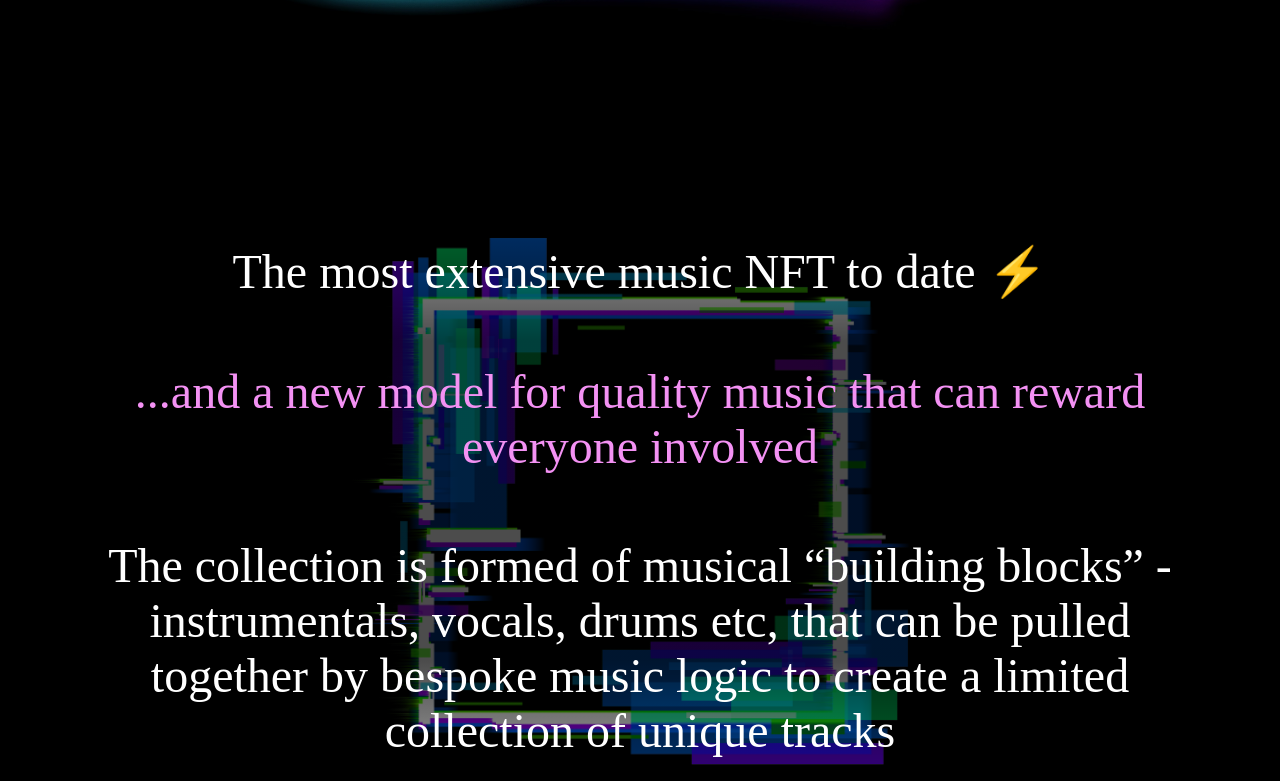
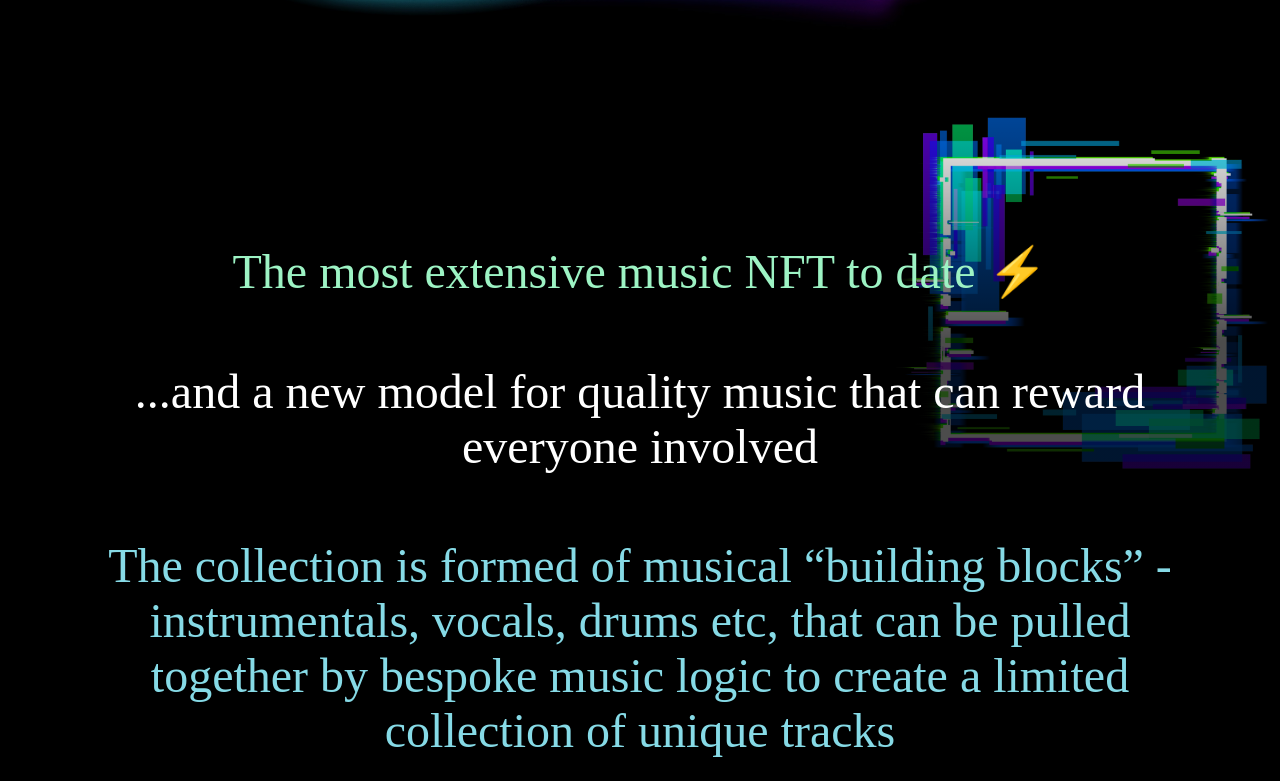
Before and after one commit to Jakkalz/blocktunes_react, a React (Create React App) app: page / in a window 1280 px wide. Shown: the part 779-1560 px from the top of the page. Built offline with nearby package versions, Linux system fonts and the light colour scheme; a web font is replaced by a local one.

Commit message:
Styling tweak

```diff
--- a/src/App.css
+++ b/src/App.css
@@ -4,7 +4,7 @@
 }
 
 :root {
-  --primary-color: #f391f3;
+  --primary-color: #d894d8;
   --secondary-color: #fd5e53;
   --tertiary-color: #EFCA46;
   --primary-font-color: white;
@@ -31,7 +31,11 @@ p.primary {
 }
 
 p.secondary {
-  color: #46dbef;
+  color: #86dae6;
+}
+
+p.tertiary {
+  color: #9df3c4;
 }
 
 .hidden {
@@ -128,12 +132,17 @@ main .splash .music-samples img {
 
 main .overview.one {
   background-image: url('./images/neon-glitch-blue.png');
-  background-size: 45vw auto;
+  background-size: 30vw auto;
+  background-position-y: top;
+  background-position-x: right;
 }
 
 main .overview.two {
   background-image: url('./images/team-neon-back.png');
-  background-size: 55vw auto;
+
+  background-size: 35vw auto;
+  background-position-y: bottom;
+  background-position-x: left;
 }
 
 main .overview {
--- a/src/App.js
+++ b/src/App.js
@@ -59,11 +59,11 @@ function App() {
         <section className="overview one">
           <div className="overlay">
 
-          <p >The most extensive music NFT to date ⚡</p>
+          <p class="tertiary">The most extensive music NFT to date ⚡</p>
 
-          <p class="primary">...and a new model for quality music that can reward everyone involved</p>
+          <p>...and a new model for quality music that can reward everyone involved</p>
 
-          <p>The collection is formed of musical “building blocks” - instrumentals, vocals, drums etc, that can be pulled together by bespoke music logic to create a limited collection of unique tracks</p>
+          <p class="secondary">The collection is formed of musical “building blocks” - instrumentals, vocals, drums etc, that can be pulled together by bespoke music logic to create a limited collection of unique tracks</p>
          </div>
         </section>
         <section class="examples">
@@ -89,9 +89,9 @@ function App() {
         </section>
         <section className="overview two">
           <div className="overlay">
-          <p>Over 30 top musicians have been busy in the studio recording and composing vocals and instrumentals: the musical "traits" from which buyers can mint their very own unique blocktune 🎧</p>
+          <p class="primary">Over 30 top musicians have been busy in the studio recording and composing vocals and instrumentals: the musical "traits" from which buyers can mint their very own unique blocktune 🎧</p>
 
-          <p class="secondary">This is the first collection of its kind in the NFT space... so let’s set a precedent and write some history 😎</p>
+          <p >This is the first collection of its kind in the NFT space... so let’s set a precedent and write some history 😎</p>
           </div>
         </section>
         <section className="contributors-gallery">
```
